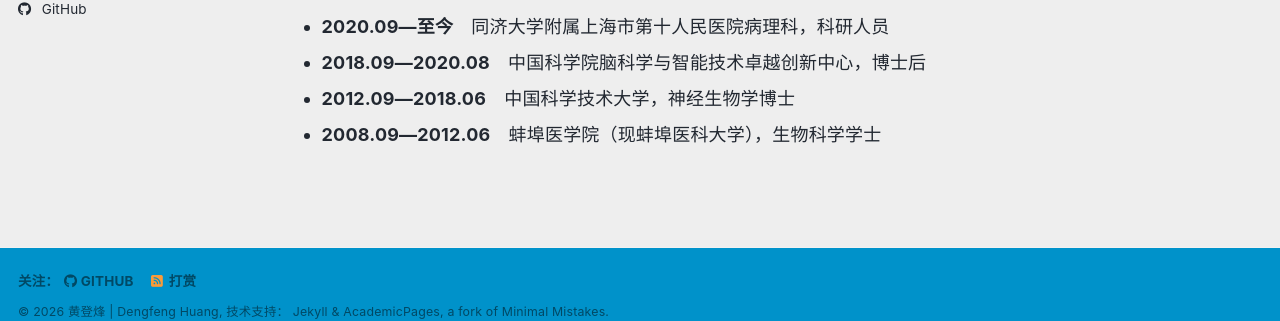
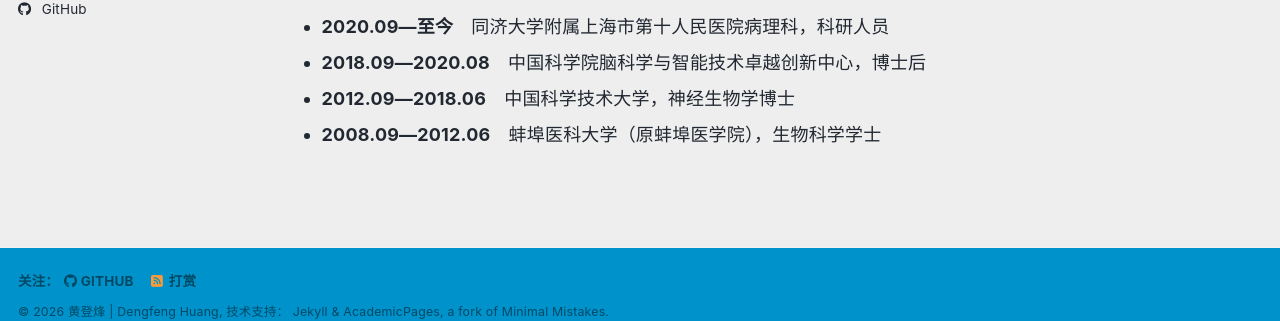
Before and after one commit to dfeng269/dfeng269.github.io, a Jekyll site: the page built from _pages/about.md, in a window 1280 px wide and 900 px high, scrolled down 527 px. Shown: the part 542-863 px from the top of the window. Built offline with Jekyll 4.4.1, drawn with Linux system fonts in a browser that asks for light colours; a style sheet for code colours, icons or effects is not loaded.

Commit message:
Update about.md

```diff
--- a/_pages/about.md
+++ b/_pages/about.md
@@ -50,4 +50,4 @@ description: "黄登烽，同济大学附属上海市第十人民医院病理科
 - **2020.09—至今**　同济大学附属上海市第十人民医院病理科，科研人员
 - **2018.09—2020.08**　中国科学院脑科学与智能技术卓越创新中心，博士后
 - **2012.09—2018.06**　中国科学技术大学，神经生物学博士
-- **2008.09—2012.06**　蚌埠医学院（现蚌埠医科大学），生物科学学士
+- **2008.09—2012.06**　蚌埠医科大学（原蚌埠医学院），生物科学学士
```
